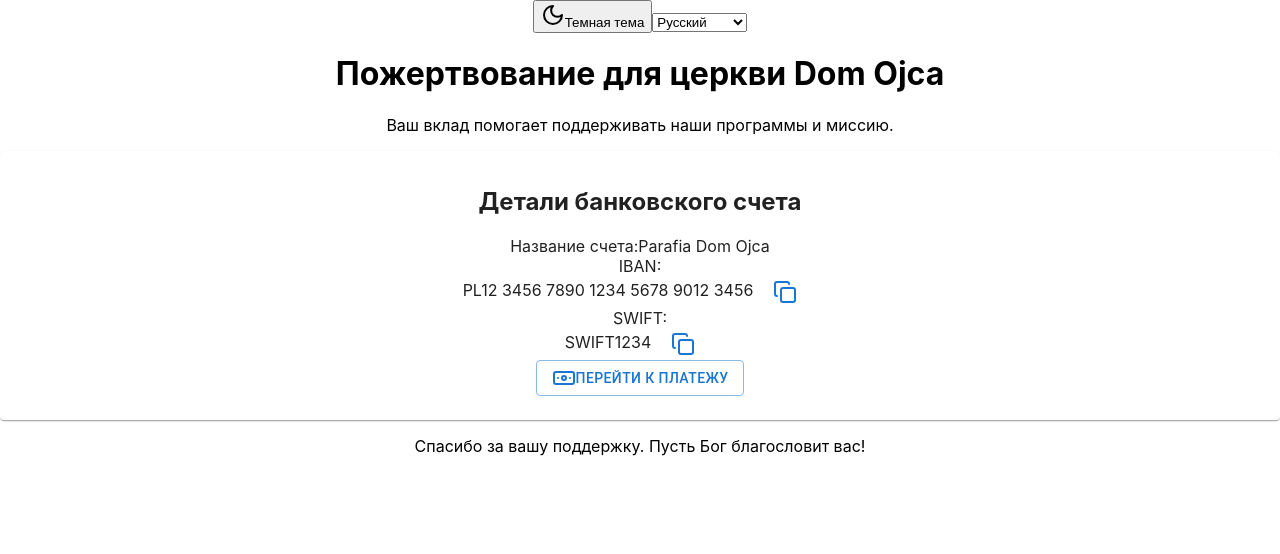
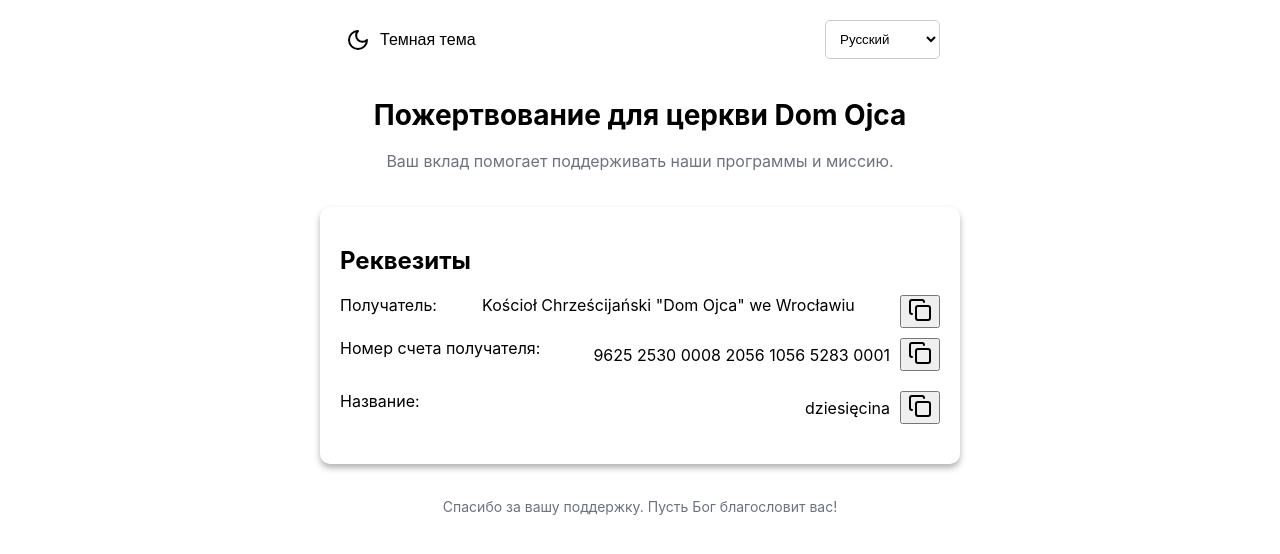
Before and after one commit to nikolay-evsevitskiy/dom-ojca-donation-page, a React (Create React App) app: page / in a window 1280 px wide. Shown: the top 554 px of the page. Built offline with nearby package versions, Linux system fonts and the light colour scheme.

Commit message:
add style and i18n.ts library

```diff
--- a/src/App.css
+++ /dev/null
@@ -1,38 +0,0 @@
-.App {
-  text-align: center;
-}
-
-.App-logo {
-  height: 40vmin;
-  pointer-events: none;
-}
-
-@media (prefers-reduced-motion: no-preference) {
-  .App-logo {
-    animation: App-logo-spin infinite 20s linear;
-  }
-}
-
-.App-header {
-  background-color: #282c34;
-  min-height: 100vh;
-  display: flex;
-  flex-direction: column;
-  align-items: center;
-  justify-content: center;
-  font-size: calc(10px + 2vmin);
-  color: white;
-}
-
-.App-link {
-  color: #61dafb;
-}
-
-@keyframes App-logo-spin {
-  from {
-    transform: rotate(0deg);
-  }
-  to {
-    transform: rotate(360deg);
-  }
-}
--- a/src/App.tsx
+++ b/src/App.tsx
@@ -1,5 +1,4 @@
 import React from 'react';
-import './App.css';
 import DonationPage from "./DonationPage";
 
 function App() {
--- /dev/null
+++ b/src/DonationPage.css
@@ -0,0 +1,113 @@
+/* DonationPage.css */
+
+body {
+    font-family: "Inter", sans-serif;
+    margin: 0;
+    padding: 0;
+    transition: background-color 0.3s, color 0.3s;
+}
+
+body.light {
+    background-color: #f7fafc;
+    color: #2d3748;
+}
+
+body.dark {
+    background-color: #1a202c;
+    color: #edf2f7;
+}
+
+.donation-page {
+    display: flex;
+    flex-direction: column;
+    align-items: center;
+    min-height: 100vh;
+    padding: 20px;
+}
+
+.header {
+    display: flex;
+    justify-content: space-between;
+    width: 100%;
+    max-width: 600px;
+    margin-bottom: 20px;
+}
+
+.theme-toggle {
+    display: flex;
+    align-items: center;
+    gap: 10px;
+    background: none;
+    border: none;
+    color: inherit;
+    font-size: 16px;
+    cursor: pointer;
+}
+
+.language-select {
+    padding: 10px;
+    border-radius: 5px;
+    border: 1px solid #ccc;
+    background: inherit;
+    color: inherit;
+}
+
+.title-section {
+    text-align: center;
+    margin-bottom: 20px;
+}
+
+.title-section h1 {
+    font-size: 28px;
+    font-weight: bold;
+}
+
+.title-section p {
+    margin-top: 10px;
+    color: #6b7280;
+}
+
+.card {
+    width: 100%;
+    max-width: 600px;
+    border-radius: 10px;
+    box-shadow: 0 4px 6px rgba(0, 0, 0, 0.3);
+    background-color: inherit;
+    padding: 20px;
+}
+
+.card.dark {
+    background-color: #2d3748;
+}
+
+.account-details div {
+    display: flex;
+    justify-content: space-between;
+    margin-bottom: 10px;
+}
+
+.iban,
+.swift {
+    display: flex;
+    align-items: center;
+    gap: 10px;
+}
+
+.donate-button {
+    width: 100%;
+    padding: 10px 20px;
+    margin-top: 20px;
+    background-color: #3182ce;
+    color: #fff;
+    border: none;
+    border-radius: 5px;
+    font-size: 16px;
+    cursor: pointer;
+}
+
+footer {
+    margin-top: 20px;
+    text-align: center;
+    font-size: 14px;
+    color: #6b7280;
+}
--- a/src/DonationPage.tsx
+++ b/src/DonationPage.tsx
@@ -1,7 +1,9 @@
 import React, {useState} from "react";
-import {Button, Card, CardContent} from "@mui/material";
-import {Banknote, Copy, Moon, Sun} from "lucide-react";
+import {Card, CardContent} from "./common/components";
+import Button from "./common/button";
+import {Copy, Moon, Sun} from "lucide-react";
 import {motion} from "framer-motion";
+import "./DonationPage.css";
 
 interface BankAccountDetails {
     accountName: string;
@@ -9,15 +11,17 @@ interface BankAccountDetails {
     swift: string;
 }
 
+
 const DonationPage: React.FC = () => {
     const [theme, setTheme] = useState<string>("light");
     const [language, setLanguage] = useState<string>("ru");
 
     const bankAccountDetails: BankAccountDetails = {
-        accountName: "Parafia Dom Ojca",
-        iban: "PL12 3456 7890 1234 5678 9012 3456",
-        swift: "SWIFT1234",
+        accountName: `Kościoł Chrześcijański "Dom Ojca" we Wrocławiu`,
+        iban: "9625 2530 0008 2056 1056 5283 0001",
+        swift: "dziesięcina",
     };
+
 
     const copyToClipboard = (text: string): void => {
         navigator.clipboard.writeText(text);
@@ -26,6 +30,7 @@ const DonationPage: React.FC = () => {
 
     const toggleTheme = (): void => {
         setTheme((prev) => (prev === "light" ? "dark" : "light"));
+        document.body.className = theme === "light" ? "dark" : "light";
     };
 
     const changeLanguage = (event: React.ChangeEvent<HTMLSelectElement>): void => {
@@ -33,22 +38,14 @@ const DonationPage: React.FC = () => {
     };
 
     return (
-        <div
-            className={`min-h-screen ${theme === "light" ? "bg-gray-100" : "bg-gray-900 text-white"} flex flex-col items-center py-10`}>
-            <div className="flex justify-between items-center w-full max-w-lg mb-6 px-4">
-                <button
-                    className="flex items-center gap-2 text-gray-600 dark:text-gray-300"
-                    onClick={toggleTheme}
-                >
-                    {theme === "light" ? <Moon className="w-5 h-5"/> : <Sun className="w-5 h-5"/>}
+        <div className={`donation-page ${theme}`}>
+            <div className="header">
+                <button className="theme-toggle" onClick={toggleTheme}>
+                    {theme === "light" ? <Moon/> : <Sun/>}
                     {theme === "light" ? "Темная тема" : "Светлая тема"}
                 </button>
 
-                <select
-                    value={language}
-                    onChange={changeLanguage}
-                    className="border rounded-lg px-3 py-2 bg-white dark:bg-gray-700 text-gray-600 dark:text-gray-300"
-                >
+                <select value={language} onChange={changeLanguage} className="language-select">
                     <option value="en">English</option>
                     <option value="uk">Українська</option>
                     <option value="ru">Русский</option>
@@ -58,62 +55,62 @@ const DonationPage: React.FC = () => {
             </div>
 
             <motion.div
-                className="text-center mb-8"
+                className="title-section"
                 initial={{opacity: 0, y: -20}}
                 animate={{opacity: 1, y: 0}}
                 transition={{duration: 0.5}}
             >
-                <h1 className="text-3xl font-bold text-gray-800 dark:text-white">Пожертвование для церкви Dom Ojca</h1>
-                <p className="text-gray-600 dark:text-gray-400 mt-2">Ваш вклад помогает поддерживать наши программы и
-                    миссию.</p>
+                <h1>Пожертвование для церкви Dom Ojca</h1>
+                <p>Ваш вклад помогает поддерживать наши программы и миссию.</p>
             </motion.div>
 
-            <Card className="max-w-lg w-full bg-white dark:bg-gray-800 shadow-md rounded-2xl">
-                <CardContent className="p-6">
-                    <h2 className="text-xl font-semibold text-gray-700 dark:text-gray-300 mb-4">Детали банковского
-                        счета</h2>
-                    <div className="space-y-3">
-                        <div className="flex justify-between items-center">
-                            <span className="font-medium text-gray-600 dark:text-gray-400">Название счета:</span>
-                            <span className="text-gray-800 dark:text-gray-200">{bankAccountDetails.accountName}</span>
+            <Card className="card">
+                <CardContent>
+                    <h2>Реквезиты</h2>
+                    <div className="account-details">
+                        <div>
+                            <span>Получатель:</span>
+                            <span>{bankAccountDetails.accountName}</span>
+                            <Button
+                                variant="ghost"
+                                size="sm"
+                                onClick={() => copyToClipboard(bankAccountDetails.accountName)}
+                            >
+                                <Copy/>
+                            </Button>
                         </div>
-                        <div className="flex justify-between items-center">
-                            <span className="font-medium text-gray-600 dark:text-gray-400">IBAN:</span>
-                            <div className="flex items-center gap-2">
-                                <span className="text-gray-800 dark:text-gray-200">{bankAccountDetails.iban}</span>
+                        <div>
+                            <span>Номер счета получателя:</span>
+                            <div className="iban">
+                                <span>{bankAccountDetails.iban}</span>
                                 <Button
-                                    variant="text"
-                                    size="small"
+                                    variant="ghost"
+                                    size="sm"
                                     onClick={() => copyToClipboard(bankAccountDetails.iban)}
                                 >
-                                    <Copy className="w-4 h-4"/>
+                                    <Copy/>
                                 </Button>
                             </div>
                         </div>
-                        <div className="flex justify-between items-center">
-                            <span className="font-medium text-gray-600 dark:text-gray-400">SWIFT:</span>
-                            <div className="flex items-center gap-2">
-                                <span className="text-gray-800 dark:text-gray-200">{bankAccountDetails.swift}</span>
+                        <div>
+                            <span>Название:</span>
+                            <div className="swift">
+                                <span>{bankAccountDetails.swift}</span>
                                 <Button
-                                    variant="text"
-                                    size="small"
+                                    variant="ghost"
+                                    size="sm"
                                     onClick={() => copyToClipboard(bankAccountDetails.swift)}
                                 >
-                                    <Copy className="w-4 h-4"/>
+                                    <Copy/>
                                 </Button>
                             </div>
                         </div>
                     </div>
-                    <div className="mt-6">
-                        <Button variant="outlined" className="w-full">
-                            <Banknote className="w-5 h-5 mr-2"/>
-                            Перейти к платежу
-                        </Button>
-                    </div>
+
                 </CardContent>
             </Card>
 
-            <footer className="mt-10 text-center text-gray-500 dark:text-gray-400">
+            <footer>
                 <p>Спасибо за вашу поддержку. Пусть Бог благословит вас!</p>
             </footer>
         </div>
--- /dev/null
+++ b/src/common/button.tsx
@@ -0,0 +1,43 @@
+import React from "react";
+import clsx from "clsx";
+
+interface ButtonProps {
+    variant?: "default" | "ghost" | "outline";
+    size?: "sm" | "md" | "lg";
+    className?: string;
+    onClick?: () => void;
+    children: React.ReactNode;
+}
+
+const Button: React.FC<ButtonProps> = ({
+                                           variant = "default",
+                                           size = "md",
+                                           className,
+                                           onClick,
+                                           children,
+                                       }) => {
+    const baseStyles = "flex items-center justify-center font-medium rounded-lg transition-colors focus:outline-none focus:ring-2 focus:ring-offset-2";
+
+    const variantStyles = {
+        default: "bg-blue-600 text-white hover:bg-blue-700 focus:ring-blue-500",
+        ghost: "bg-transparent text-gray-700 hover:bg-gray-100 dark:text-gray-300 dark:hover:bg-gray-800 focus:ring-gray-500",
+        outline: "border border-gray-300 text-gray-700 hover:bg-gray-100 dark:border-gray-600 dark:text-gray-300 dark:hover:bg-gray-800 focus:ring-gray-500",
+    };
+
+    const sizeStyles = {
+        sm: "px-3 py-1.5 text-sm",
+        md: "px-4 py-2 text-base",
+        lg: "px-6 py-3 text-lg",
+    };
+
+    return (
+        <button
+            onClick={onClick}
+            className={clsx(baseStyles, variantStyles[variant], sizeStyles[size], className)}
+        >
+            {children}
+        </button>
+    );
+};
+
+export default Button;
--- /dev/null
+++ b/src/common/components.tsx
@@ -0,0 +1,33 @@
+import React from "react";
+import clsx from "clsx";
+
+interface CardProps {
+    className?: string;
+    children: React.ReactNode;
+}
+
+const Card: React.FC<CardProps> = ({ className, children }) => {
+    return (
+        <div
+            className={clsx(
+                "bg-white dark:bg-gray-800 shadow-md rounded-2xl overflow-hidden",
+                className
+            )}
+        >
+            {children}
+        </div>
+    );
+};
+
+interface CardContentProps {
+    className?: string;
+    children: React.ReactNode;
+}
+
+const CardContent: React.FC<CardContentProps> = ({ className, children }) => {
+    return (
+        <div className={clsx("p-6", className)}>{children}</div>
+    );
+};
+
+export { Card, CardContent };
--- a/src/index.css
+++ b/src/index.css
@@ -1,3 +1,4 @@
+
 body {
   margin: 0;
   font-family: -apple-system, BlinkMacSystemFont, 'Segoe UI', 'Roboto', 'Oxygen',
```
Also changed, not shown: package.json (+7 -0 lines), src/i18n.ts (added), src/logo.svg (deleted), 1 other file (tests, documents, lock files or other folders).
